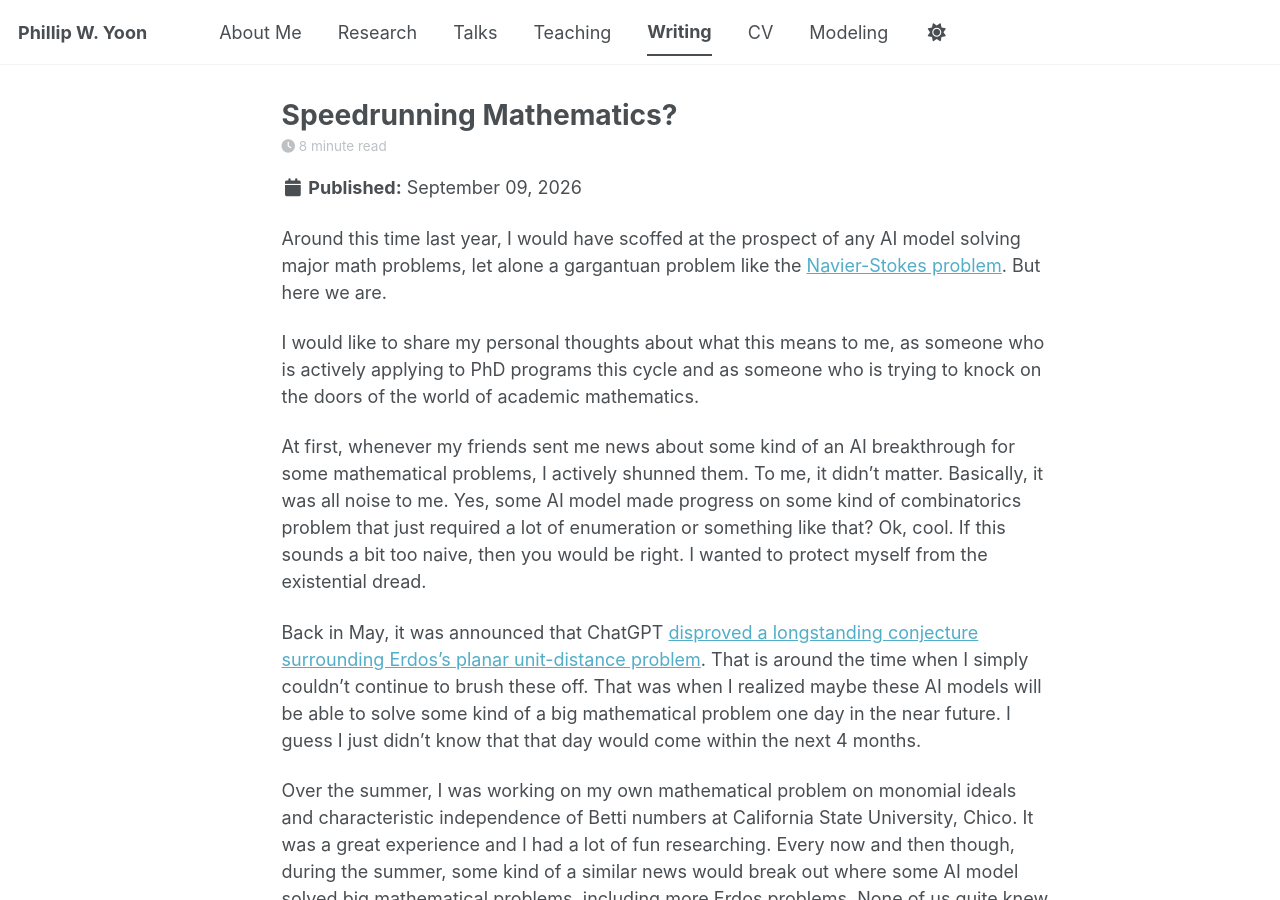
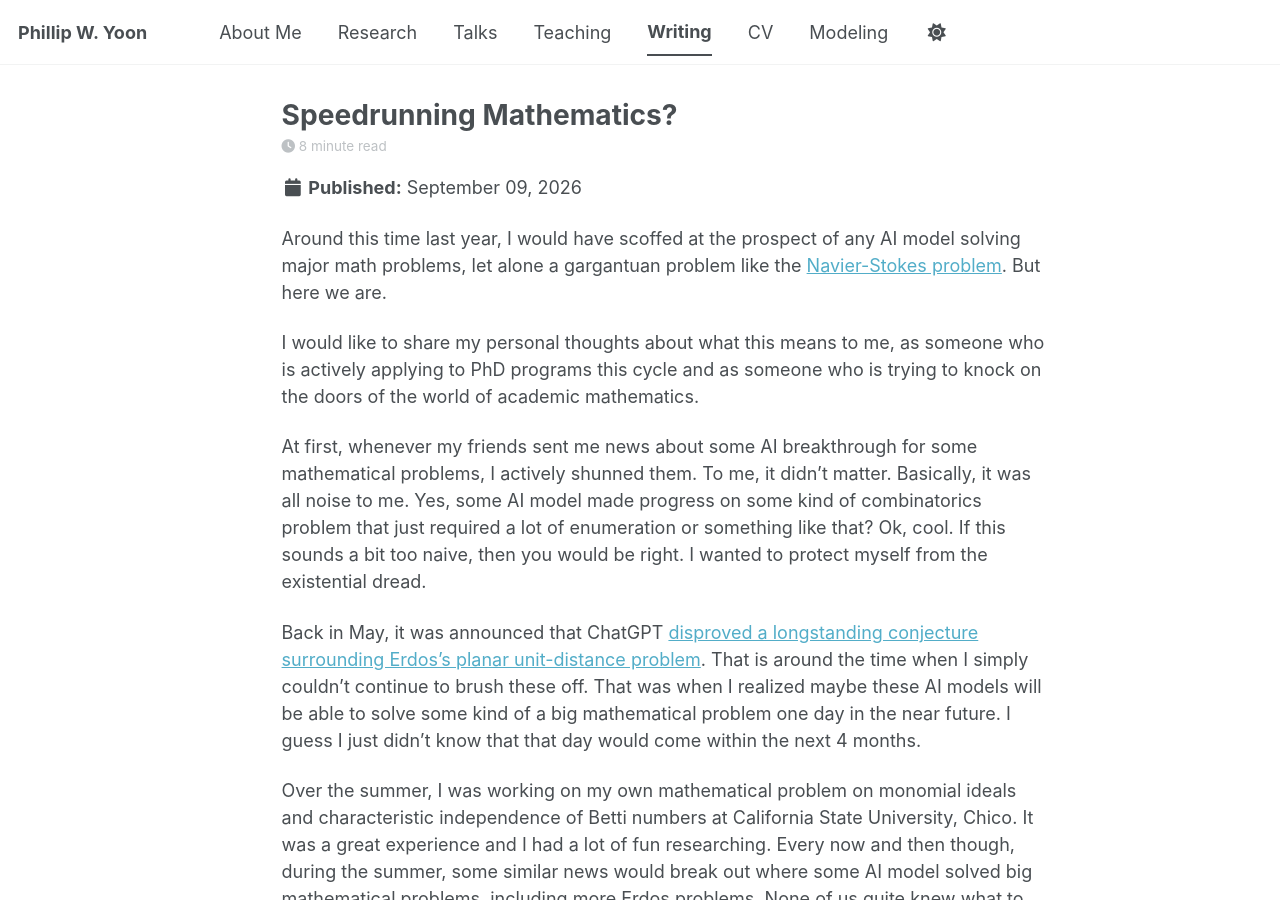
Before and after one commit to pwyoon/pwyoon.github.io, a Jekyll site: the page built from _posts/2026-09-09-reflections-02.md, in a window 1280 px wide and 900 px high. Built offline with Jekyll 4.4.1, drawn with Linux system fonts in a browser that asks for light colours; comment, search, counter and statistics services are not loaded; a style sheet for code colours, icons or effects is not loaded; some of the changed text lies outside the part shown.

Commit message:
Refine reflections on AI and mathematics
Corrected minor grammatical errors and improved sentence structure for clarity.

```diff
--- a/_posts/2026-09-09-reflections-02.md
+++ b/_posts/2026-09-09-reflections-02.md
@@ -14,11 +14,11 @@ Around this time last year, I would have scoffed at the prospect of any AI model
 
 I would like to share my personal thoughts about what this means to me, as someone who is actively applying to PhD programs this cycle and as someone who is trying to knock on the doors of the world of academic mathematics.
 
-At first, whenever my friends sent me news about some kind of an AI breakthrough for some mathematical problems, I actively shunned them. To me, it didn’t matter. Basically, it was all noise to me. Yes, some AI model made progress on some kind of combinatorics problem that just required a lot of enumeration or something like that? Ok, cool. If this sounds a bit too naive, then you would be right. I wanted to protect myself from the existential dread.
+At first, whenever my friends sent me news about some AI breakthrough for some mathematical problems, I actively shunned them. To me, it didn’t matter. Basically, it was all noise to me. Yes, some AI model made progress on some kind of combinatorics problem that just required a lot of enumeration or something like that? Ok, cool. If this sounds a bit too naive, then you would be right. I wanted to protect myself from the existential dread.
 
 Back in May, it was announced that ChatGPT [disproved a longstanding conjecture surrounding Erdos's planar unit-distance problem](https://openai.com/index/model-disproves-discrete-geometry-conjecture/). That is around the time when I simply couldn’t continue to brush these off. That was when I realized maybe these AI models will be able to solve some kind of a big mathematical problem one day in the near future. I guess I just didn’t know that that day would come within the next 4 months.
 
-Over the summer, I was working on my own mathematical problem on monomial ideals and characteristic independence of Betti numbers at California State University, Chico. It was a great experience and I had a lot of fun researching. Every now and then though, during the summer, some kind of a similar news would break out where some AI model solved big mathematical problems, including more Erdos problems. None of us quite knew what to make of it, so we just kind of just shrugged it off and went on about our own business of researching mathematics.
+Over the summer, I was working on my own mathematical problem on monomial ideals and characteristic independence of Betti numbers at California State University, Chico. It was a great experience and I had a lot of fun researching. Every now and then though, during the summer, some similar news would break out where some AI model solved big mathematical problems, including more Erdos problems. None of us quite knew what to make of it, so we just kind of just shrugged it off and went on about our own business of researching mathematics.
 
 Now, it has come to a point where OpenAI has announced what it claims is [a solution to the Navier–Stokes Millennium Prize Problem](https://openai.com/index/navier-stokes-solution/). The frightening part for me is not whether this particular proposed solution ultimately survives mathematical scrutiny, but rather the short amount of time it took going from an elementary model that routinely struggled with undergrad level mathematics back in 2022 to genuinely tackling one of the most important mathematical questions only 4 years after its introduction. For a human, to even consider touching the problems of this magnitude, you would have to first go through 12 years of schooling, go through 4 more years of undergrad, then go through 5-6 years of PhD, and maybe a postdoc or two (or three), for anywhere between 3 and 6 years, and then finally you become a professor and can *maybe* start to think about these kinds of problems. Obviously, there is nothing stopping PhD students (or even undergrads) from thinking about how to solve the millennium problems, but the sheer magnitude of the problem would preclude the vast majority of aspiring mathematicians from even considering the problem.
 
```
